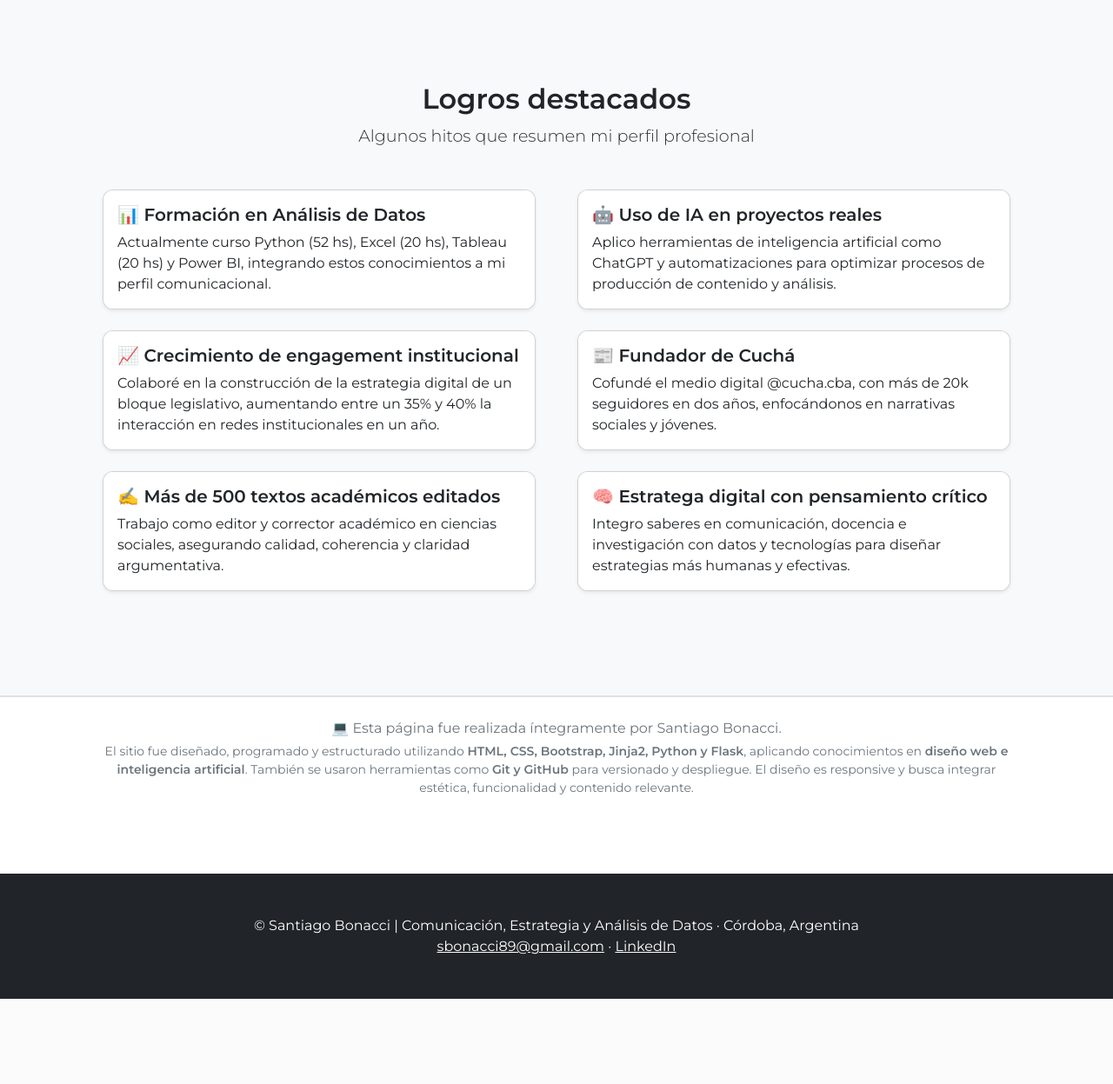
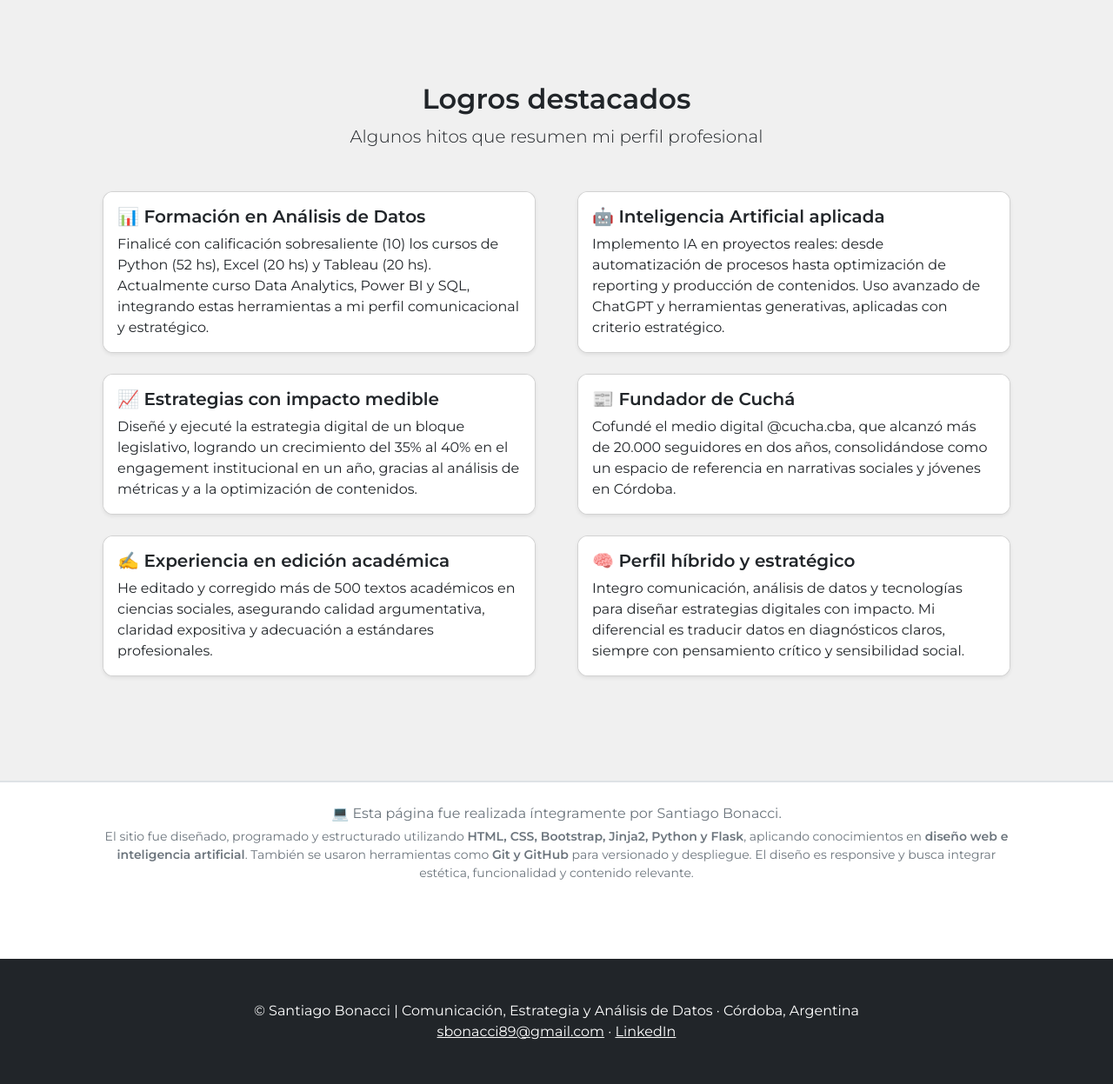
Before and after one commit to sbonacci33/mi_portfolio, a Flask app: page / in a window 1280 px wide. Shown: the part 2208-3455 px from the top of the page at 87% size. Before the commit the page ends 3357 px from the top, so only its background shows below. Run offline with Flask 3, Linux system fonts and the light colour scheme; some libraries are stand-ins or nearby versions.

Commit message:
Actualizar tarjetas de logros y fondo en inicio

```diff
--- a/templates/index.html
+++ b/templates/index.html
@@ -105,7 +105,7 @@
 </section>
 
 <!-- Logros destacados -->
-<section class="py-5 border-bottom bg-light">
+<section class="py-5 border-bottom" style="background-color: #f0f0f0;">
     <div class="container px-5 my-5">
         <div class="text-center mb-5">
             <h2 class="fw-bolder">Logros destacados</h2>
@@ -115,37 +115,37 @@
             <div class="col-lg-6 mb-4">
                 <div class="card h-100 shadow-sm"><div class="card-body">
                     <h5 class="card-title">📊 Formación en Análisis de Datos</h5>
-                    <p class="card-text">Actualmente curso Python (52&nbsp;hs), Excel (20&nbsp;hs), Tableau (20&nbsp;hs) y Power BI, integrando estos conocimientos a mi perfil comunicacional.</p>
+                    <p class="card-text">Finalicé con calificación sobresaliente (10) los cursos de Python (52&nbsp;hs), Excel (20&nbsp;hs) y Tableau (20&nbsp;hs). Actualmente curso Data Analytics, Power BI y SQL, integrando estas herramientas a mi perfil comunicacional y estratégico.</p>
                 </div></div>
             </div>
             <div class="col-lg-6 mb-4">
                 <div class="card h-100 shadow-sm"><div class="card-body">
-                    <h5 class="card-title">🤖 Uso de IA en proyectos reales</h5>
-                    <p class="card-text">Aplico herramientas de inteligencia artificial como ChatGPT y automatizaciones para optimizar procesos de producción de contenido y análisis.</p>
+                    <h5 class="card-title">🤖 Inteligencia Artificial aplicada</h5>
+                    <p class="card-text">Implemento IA en proyectos reales: desde automatización de procesos hasta optimización de reporting y producción de contenidos. Uso avanzado de ChatGPT y herramientas generativas, aplicadas con criterio estratégico.</p>
                 </div></div>
             </div>
             <div class="col-lg-6 mb-4">
                 <div class="card h-100 shadow-sm"><div class="card-body">
-                    <h5 class="card-title">📈 Crecimiento de engagement institucional</h5>
-                    <p class="card-text">Colaboré en la construcción de la estrategia digital de un bloque legislativo, aumentando entre un 35% y 40% la interacción en redes institucionales en un año.</p>
+                    <h5 class="card-title">📈 Estrategias con impacto medible</h5>
+                    <p class="card-text">Diseñé y ejecuté la estrategia digital de un bloque legislativo, logrando un crecimiento del 35% al 40% en el engagement institucional en un año, gracias al análisis de métricas y a la optimización de contenidos.</p>
                 </div></div>
             </div>
             <div class="col-lg-6 mb-4">
                 <div class="card h-100 shadow-sm"><div class="card-body">
                     <h5 class="card-title">📰 Fundador de Cuchá</h5>
-                    <p class="card-text">Cofundé el medio digital @cucha.cba, con más de 20k seguidores en dos años, enfocándonos en narrativas sociales y jóvenes.</p>
+                    <p class="card-text">Cofundé el medio digital @cucha.cba, que alcanzó más de 20.000 seguidores en dos años, consolidándose como un espacio de referencia en narrativas sociales y jóvenes en Córdoba.</p>
                 </div></div>
             </div>
             <div class="col-lg-6 mb-4">
                 <div class="card h-100 shadow-sm"><div class="card-body">
-                    <h5 class="card-title">✍️ Más de 500 textos académicos editados</h5>
-                    <p class="card-text">Trabajo como editor y corrector académico en ciencias sociales, asegurando calidad, coherencia y claridad argumentativa.</p>
+                    <h5 class="card-title">✍️ Experiencia en edición académica</h5>
+                    <p class="card-text">He editado y corregido más de 500 textos académicos en ciencias sociales, asegurando calidad argumentativa, claridad expositiva y adecuación a estándares profesionales.</p>
                 </div></div>
             </div>
             <div class="col-lg-6 mb-4">
                 <div class="card h-100 shadow-sm"><div class="card-body">
-                    <h5 class="card-title">🧠 Estratega digital con pensamiento crítico</h5>
-                    <p class="card-text">Integro saberes en comunicación, docencia e investigación con datos y tecnologías para diseñar estrategias más humanas y efectivas.</p>
+                    <h5 class="card-title">🧠 Perfil híbrido y estratégico</h5>
+                    <p class="card-text">Integro comunicación, análisis de datos y tecnologías para diseñar estrategias digitales con impacto. Mi diferencial es traducir datos en diagnósticos claros, siempre con pensamiento crítico y sensibilidad social.</p>
                 </div></div>
             </div>
         </div>
```
